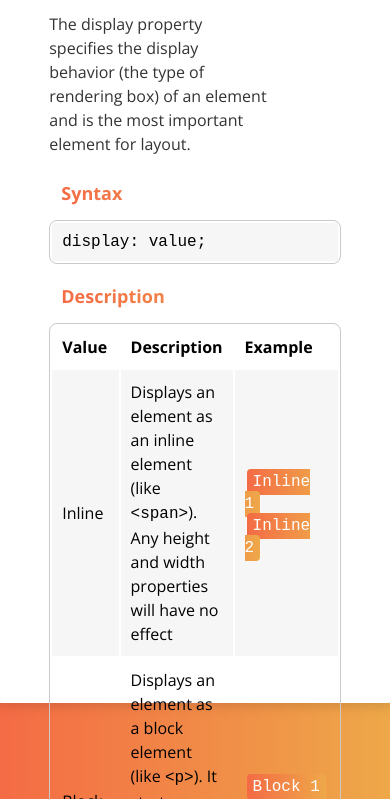
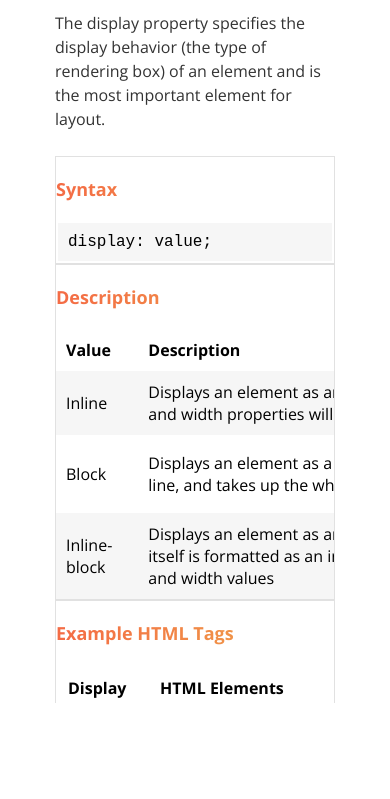
Before and after one commit to sdcrowe23/css-html-cheatsheet, a plain HTML site: page index.html in a window 390 px wide. Shown: the part 141-940 px from the top of the page. After the commit the page ends 844 px from the top, so only its background shows below. Drawn offline with nearby package versions, Linux system fonts and the light colour scheme.

Commit message:
Make tables responsive on mobile

```diff
--- a/styles.css
+++ b/styles.css
@@ -1,4 +1,4 @@
-@import url('https://fonts.googleapis.com/css2?family=Open+Sans:wght@400;700&display=swap');
+@import url("https://fonts.googleapis.com/css2?family=Open+Sans:wght@400;700&display=swap");
 
 *,
 *:before,
@@ -6,17 +6,16 @@
   padding: 0;
   margin: 0;
   box-sizing: border-box;
-
 }
 
 body {
   display: flex;
   height: 100vh;
-  width: auto;
+  width: 100%;
   align-items: center;
   justify-content: center;
   flex-direction: column;
-  font-family: 'Open Sans', sans-serif;
+  font-family: "Open Sans", sans-serif;
   background: linear-gradient(90deg, #f46b45 0%, #eea849 100%);
 }
 
@@ -40,8 +39,10 @@ h2 {
   -webkit-text-fill-color: transparent;
 }
 
-code, p, span {
-    font-size: 16px;
+code,
+p,
+span {
+  font-size: 16px;
 }
 
 p {
@@ -55,7 +56,7 @@ h1:after {
   display: block;
   background-color: #cacaca;
   width: 53px;
-  height: 3px;
+  height: 2px;
   margin: 15px 0;
 }
 
@@ -71,42 +72,52 @@ h1:after {
 
 .table-title {
   margin-left: 12px;
-  margin-bottom: 15px;
+  margin: 20px 0;
 }
 
-/* =================================== COPY RELATED END =================================== */
-
-/* =================================== CARD =================================== */
+.inline,
+.block,
+.inline-block,
+.syntax {
+  font-family: monospace;
+}
 
 .card {
   max-width: 1200px;
   background: #ffffff;
   box-shadow: 0px 0px 15px rgba(0, 0, 0, 0.19);
   border-radius: 8px;
-  min-height: 700px;
+  width: 100%;
+  overflow-x: hidden;
 }
 
 .card-container {
   padding: 68px 55px;
 }
 
-.card-container p {
-  width: 75%;
+p {
+  width: 50%;
 }
 
-/* =================================== CARD END =================================== */
+.table-syntax {
+  width: 100%;
+}
 
-/* =================================== TABLE =================================== */
-
-table {
-  border: 1px solid #cacaca;
+.table-description,
+.table-elements {
+  min-width: 800px;
   width: 100%;
-  border-radius: 8px;
+  height: 100%;
+  border-collapse: collapse;
+  border: 0;
 }
 
 .table-container {
-  margin-bottom: 10px;
+  border: 1px solid #dddd;
+  overflow-x: auto;
 }
+
+/* Adding padding to table cell / table header cell */
 
 th,
 td {
@@ -114,23 +125,10 @@ td {
   text-align: left;
 }
 
+/* Alternating highlight of odd row */
+
 tbody tr:nth-child(odd) {
   background-color: #f6f6f6;
-}
-
-.table-syntax {
-  margin-bottom: 20px;
-}
-
-.syntax {
-  border-radius: 8px;
-  font-family: monospace;
-}
-
-.inline,
-.block,
-.inline-block {
-  font-family: monospace;
 }
 
 .inline {
@@ -153,22 +151,30 @@ tbody tr:nth-child(odd) {
   margin: 2px;
 }
 
-.table-description {
-    margin-bottom: 20px;
-}
-
-.el-description {
-    max-width: 400px;
-    line-height: 1.5;
+.description {
+  max-width: 400px;
+  line-height: 1.5;
 }
 
 .html-elements td code {
-    background: linear-gradient(90deg, #f46b45 0%, #eea849 100%);
-    display: inline-block;
+  background: linear-gradient(90deg, #f46b45 0%, #eea849 100%);
+  display: inline-block;
   padding: 4px 6px;
   border-radius: 4px;
   color: #ffffff;
   margin: 2px;
 }
 
-/* =================================== TABLE END =================================== */
+@media only screen and (max-width: 600px) {
+  body {
+    justify-content: flex-start;
+  }
+
+  .card {
+    border-radius: 0;
+  }
+
+  .card-container p {
+    width: 100%;
+  }
+}
```
